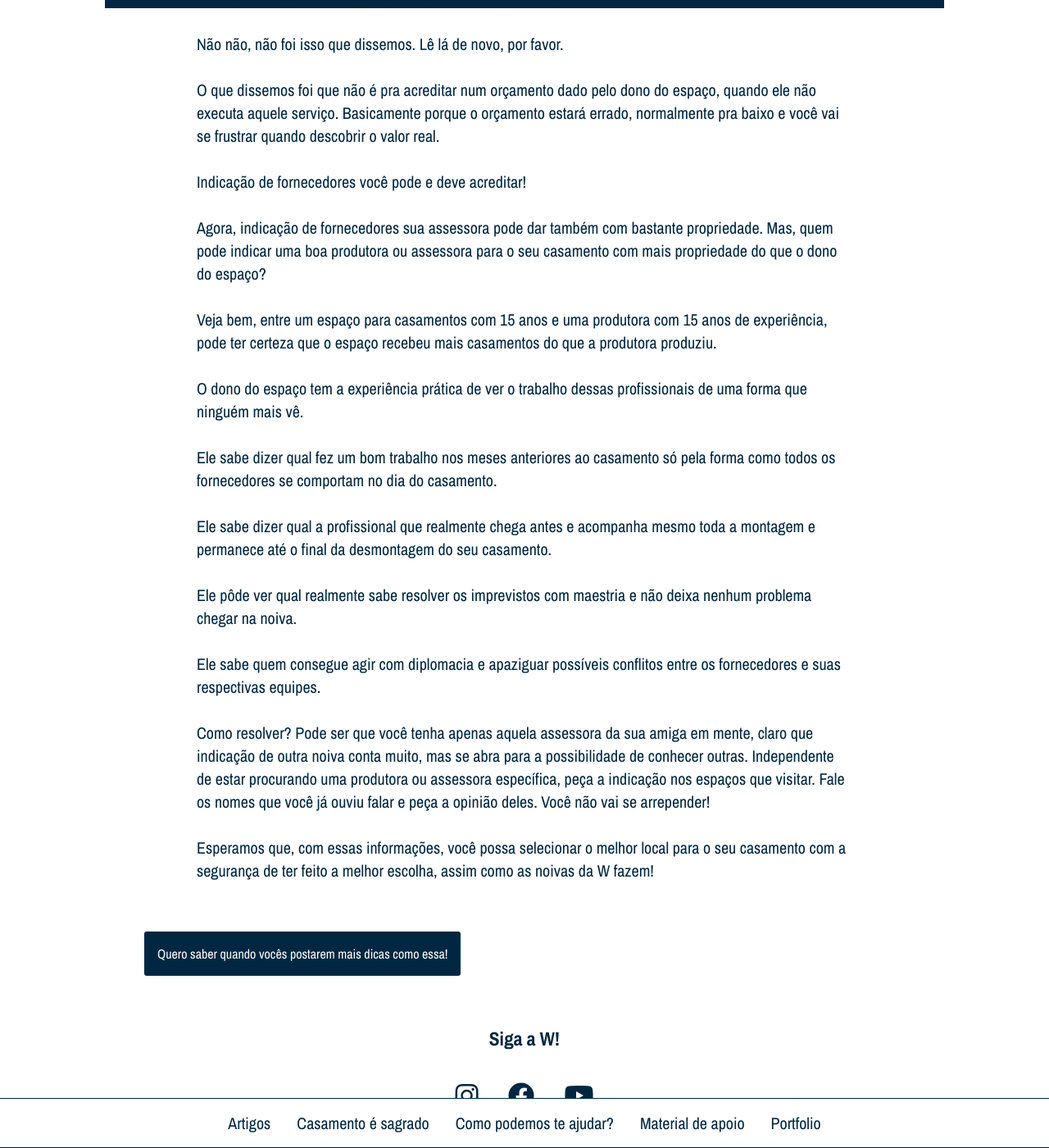
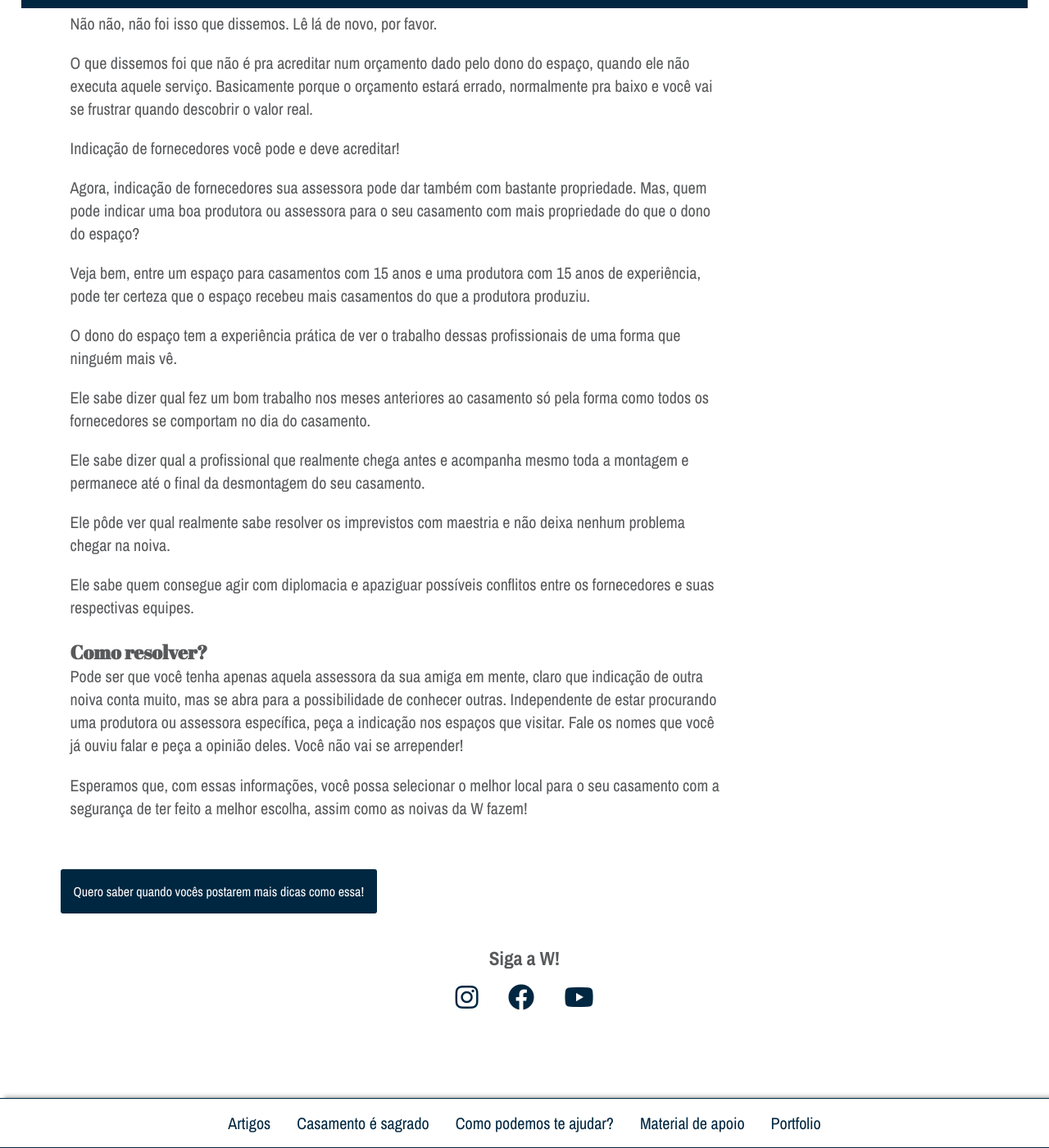
Before and after one commit to w-produtora/w-produtora.github.io, a Jekyll site: the page built from _posts/2019-05-02-5-erros.md, in a window 1280 px wide and 1400 px high, scrolled down 5749 px. Shown: the whole window at 82% size. Built offline with Jekyll 4.4.1, drawn with Linux system fonts in a browser that asks for light colours; nearby versions of some CDN libraries; some of the changed text lies outside the part shown.

Commit message:
new content and layout tweaks

```diff
--- a/_includes/nav.html
+++ b/_includes/nav.html
@@ -1,4 +1,4 @@
-<nav>
+<nav class="--shadow">
   <a href="">Artigos</a>
   <a href="">Casamento é sagrado</a>
   <a href="">Como podemos te ajudar?</a>
--- a/_layouts/posts.html
+++ b/_layouts/posts.html
@@ -2,13 +2,13 @@
 layout: default
 ---
 
-   <div class="copy-title" style="background-image: url({{ site.url }}/{{ page.img }});">
-     <h2>{{ page.title }}</h2>
+   <div class="copy-title --shadow" style="background-image: url({{ site.url }}/{{ page.img }});">
+     <h1 class="--shadow">{{ page.title }}</h1>
    </div>
 
 
   <div class="copy-meta">
-  	<blockquote>{{ page.meta }}</blockquote>
+  	<blockquote>{{ page.meta | markdownify }}</blockquote>
   </div>
 
   <div class="copy-content">{{ content }}</div>
--- a/_posts/2019-05-02-5-erros.md
+++ b/_posts/2019-05-02-5-erros.md
@@ -28,7 +28,7 @@ Então, como sabemos que fora da W as noivas normalmente não vão procurar uma
 
 
 
-Erro nº 1:  Acreditar no valor de determinado serviço indicado pelo dono do espaço.
+## Erro nº 1: Acreditar no valor de determinado serviço indicado pelo dono do espaço.
 
 Afirmações como “aqui você vai gastar x reais em decoração apenas” são comuns.
 Assim como “você vai precisar de uma tenda, mas com x reais você coloca” também são.
@@ -43,11 +43,12 @@ Fora a decoradora, apenas uma produtora de casamentos terá competência para ca
 
 A gente sabe que você nunca tinha pensado nisso antes. Na verdade, ninguém percebe! É uma confusão boba que acaba trazendo muita dor de cabeça lá na frente e contribui para essa falsa noção de que todos os fornecedores estão se aproveitando do seu momento. É só explicar direitinho o papel de cada um, que a confusão acaba!
 
-Como resolver?
+### Como resolver?
+
 Escutar com atenção as indicações e já desconsiderar os valores que ouvir. Simples assim.
 
 
-Erro nº 2: Achar que o local tem mesmo toda a estrutura necessária.
+## Erro nº 2: Achar que o local tem mesmo toda a estrutura necessária.
 
 Quando você lê a descrição dos locais, é comum eles se anunciarem como tendo tudo o que você precisa. E aí você faz o seguinte raciocínio: local x custa tantos reais e local y custa 3 mil a mais, vou fechar com o local x que é mais barato. Parece fazer sentido, não?
 
@@ -67,12 +68,11 @@ Mobiliário. Por vezes o local já conta com mesas e cadeiras, mas elas simplesm
 
 No fim, não dá pra escolher o local simplesmente pelo custo inicial deles, você precisa colocar nessa conta esses extras para saber mesmo qual o custo-benefício daquele espaço para o SEU casamento. E aí sim escolher o local correto para o seu grande dia.
 
-Como resolver?
+### Como resolver?
+
 Calcule 10% a mais em cima do valor dado pelo espaço, isso vai deixar o valor gasto mais próximo do real. Sem a locação de mobiliário extra, claro, porque esse custo pode variar bastante.
 
-
-Erro nº 3: Achar que levar bebida à parte é vantagem.
-
+## Erro nº 3: Achar que levar bebida à parte é vantagem.
 
 Você também acha, não acha? Você visita um espaço que cobra um preço com bebida inclusa e outro espaço mais barato, que permite levar bebida à parte. E aí você pensa “dupla vantagem, além de ser o menos caro, ainda não sou obrigada a pegar a bebida deles, vai sair mais barato ainda!” Mas, não é bem assim.
 
@@ -93,12 +93,11 @@ Esses custos todos com a bebida à parte precisam ser muito bem calculados, porq
 
 Se você tiver o tipo de casamento em que levar bebida à parte é vantagem, com certeza sua produtora vai te mostrar isso e já indicar os espaços condizentes com a sua situação. Mas, saiba de antemão, isso é exceção. Geralmente, levar bebida à parte é furada.
 
-Como resolver?
+### Como resolver?
+
 Na dúvida, prefira os contratos com bebida inclusa. São poucos os casos em que não vale a pena.
 
-
-
-Erro nº 4: Não perguntar as regras para montagem e desmontagem do local.
+## Erro nº 4: Não perguntar as regras para montagem e desmontagem do local.
 
 Esse é um erro que passa completamente despercebido pelos noivos e tem a capacidade de inflacionar os custos de vários fornecedores em sequência como uma bola de neve.
 
@@ -118,12 +117,11 @@ Ninguém quer ter a festa de casamento interrompida pela polícia porque o espa
 
 Mas, antes de escolher, quando as visitas estão sendo feitas, há bastante espaço para descobrir se as condições daquele espaço satisfazem ou não o que você está precisando no seu casamento.
 
-Como resolver?
+### Como resolver?
+
 Pergunte claramente sobre as regras de montagem e desmontagem do local. Como eles conciliam atendimento ao público e a montagem de um evento?
 
-
-
-Erro nº 5: Não pedir a indicação de uma produtora ou assessora para o seu casamento.
+## Erro nº 5: Não pedir a indicação de uma produtora ou assessora para o seu casamento.
 
 Ué, mas não era pra não escutar o que o dono do espaço fala?
 
@@ -147,8 +145,11 @@ Ele pôde ver qual realmente sabe resolver os imprevistos com maestria e não de
 
 Ele sabe quem consegue agir com diplomacia e apaziguar possíveis conflitos entre os fornecedores e suas respectivas equipes.
 
-Como resolver?
+### Como resolver?
+
 Pode ser que você tenha apenas aquela assessora da sua amiga em mente, claro que indicação de outra noiva conta muito, mas se abra para a possibilidade de conhecer outras.
 Independente de estar procurando uma produtora ou assessora específica, peça a indicação nos espaços que visitar. Fale os nomes que você já ouviu falar e peça a opinião deles. Você não vai se arrepender!
 
+***
+
 Esperamos que, com essas informações, você possa selecionar o melhor local para o seu casamento com a segurança de ter feito a melhor escolha, assim como as noivas da W fazem!
--- a/css/style.css
+++ b/css/style.css
@@ -27,18 +27,16 @@ img { width: 100%; }
 
 /* TYPOGRAPHY */
 
-h1, h2, h3 {
+h1, h2, h3, h4 {
   font-family: 'Abril Fatface', cursive;
-  margin: 2.8rem 0 1.4rem;
-}
-
-h2, h3, h4 {
-  color: var(--azul);
+  margin: 1em 0 0;
+  color: var(--cinza-escuro);
 }
 
 p {
   line-height: 1.4;
-  margin-bottom: 1.4em;
+  margin-bottom: 1em;
+  color: var(--cinza-escuro);
 }
 
 li {
@@ -160,16 +158,16 @@ a.button  {
 .ruler-top {
   border-top: 10px solid var(--azul);
   position: fixed;
-  width: 80%;
+  width: 96%;
   justify-content: center;
 }
 
 header {
-  border-bottom: 3px solid var(--cinza-claro);
+  border-bottom: 2px solid var(--cinza-claro);
   display: grid;
   align-items: baseline;
   justify-content: center;
-  margin: 0 10%;
+  margin: 0 2%;
   margin-bottom: 2rem;
 
 }
@@ -236,7 +234,17 @@ nav a:hover {
   grid-column: 2/4;
   height: 30em;
   background-size: cover;
-  background: url(../img/porque-produtora.jpg);
+  z-index: -10;
+}
+
+.principal-explicacao {
+  font-family: 'Archivo Narrow', sans;
+  text-align: center;
+  font-size: 1em;
+}
+
+.principal-explicacao > h2 {
+  margin-bottom: 1em;
 }
 
 .artigos-texto {
@@ -246,19 +254,31 @@ nav a:hover {
   grid-gap: 4em;
 }
 
+.artigos-texto_item {
+  display: grid;
+  grid-template-columns: repeat(2, 1fr);
+}
+
 .artigos-texto_item > img {
   width: 10em;
   margin: 2em;
+  z-index: -10;
 }
 
 .artigos-chamada {
   grid-column: 3/4;
+  border-left: solid 1px var(--cinza-claro);
+  padding-left: 1em;
+}
+
+.artigos-tag {
+  color: var(--cinza-claro);
 }
 
 /* COPY */
 
 .content {
-  max-width: 80%;
+  max-width: 96%;
   margin: 0 auto;
   position: relative;
 }
@@ -268,15 +288,16 @@ nav a:hover {
   background-size: cover;
   text-align: center;
   font-size: 1.5em;
-  height: 30rem;
+  height: 34rem;
 }
 
-.copy-title h2 {
+.copy-title h1 {
   background: #fff;
   display: inline-flex;
   padding: .5em 2em;
   text-align: center;
-  margin-top: 22rem;
+  margin-top: 12em;
+  font-size: 1.3em;
 }
 
 .copy-meta {
@@ -291,7 +312,7 @@ nav a:hover {
 
 .copy-content {
   max-width: 40em;
-  margin: 3em auto;
+  margin: 3em;
 }
 
 .breadcrumb {
@@ -317,7 +338,7 @@ nav a:hover {
 }
 
 .--shadow {
-  box-shadow: 5px 5px 5px rgba(0, 0, 0, .3);
+  box-shadow: 5px -2px 5px rgba(0, 0, 0, .3);
 }
 
 .cta{
```
Also changed, not shown: other parts of _posts/2019-05-02-5-erros.md (+1 -1 lines), _posts/2019-03-02-5-erros.md (deleted, +0 -154 lines), _posts/2019-03-02-porque-nao-produtora.md (+2 -1 lines), _posts/2019-04-02-cerimonial-dia.md (added, +70 -0 lines), _posts/2019-04-02-pe-areia.md (added, +109 -0 lines), _posts/2019-04-02-porque-nao-produtora.md (deleted, +0 -62 lines), index.html (+16 -7 lines), img/cerimonial-dia.jpg (added), img/pe-areia.jpg (added), 1 other file.
